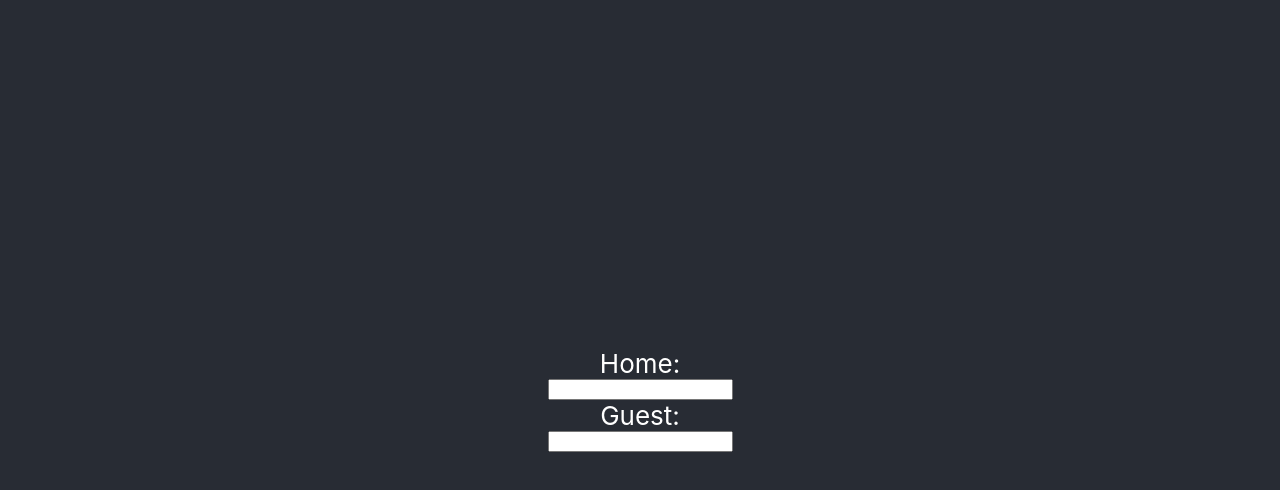
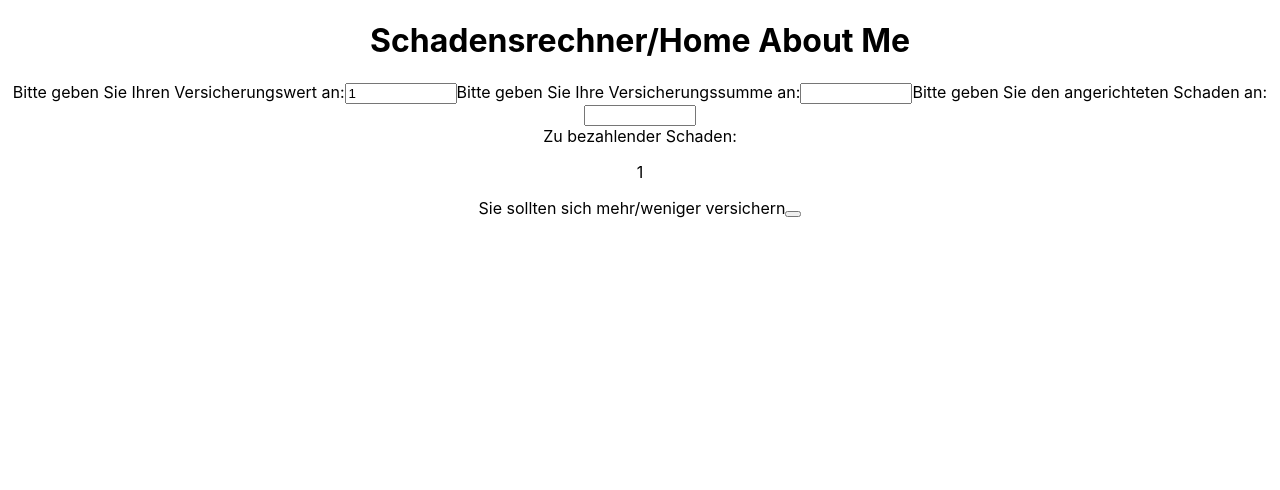
Before and after one commit to yannickschlaepferb/Versicherungsrechner, a React (Create React App) app in the folder VersicherungsrechnerProgramm/: page / in a window 1280 px wide. Shown: the top 490 px of the page. Built offline with nearby package versions, Linux system fonts and the light colour scheme.

Commit message:
erste Komponenten

```diff
--- a/VersicherungsrechnerProgramm/src/App.css
+++ b/VersicherungsrechnerProgramm/src/App.css
@@ -23,16 +23,3 @@
   font-size: calc(10px + 2vmin);
   color: white;
 }
-
-.App-link {
-  color: #61dafb;
-}
-
-@keyframes App-logo-spin {
-  from {
-    transform: rotate(0deg);
-  }
-  to {
-    transform: rotate(360deg);
-  }
-}
--- a/VersicherungsrechnerProgramm/src/App.jsx
+++ b/VersicherungsrechnerProgramm/src/App.jsx
@@ -1,16 +1,37 @@
 import logo from './logo.svg';
 import './App.css';
+import { useState } from 'react';
 
 function App() {
+  const [vw, setVW] = useState(1)
   return (
     <div className="App">
-      <header className="App-header">
-        <label for="homeLabel">Home:</label>
-        <input type="text" name="home" id="home" />
 
-        <label for="guestLabel">Guest:</label>
-        <input type="text" name="guest" id="guest"/>
-      </header>
+      <h1>Schadensrechner/Home  About Me</h1>
+      <div className="ClientAngaben">
+
+      <label for="Versicherungswert">Bitte geben Sie Ihren Versicherungswert an:</label>
+      <input type="number" id="Versicherungswert" name="Versicherungswert" min="1" max="100000000" value={vw} onChange={(e) => setVW(e.target.value)}/>
+
+      <label for="Versicherungswert">Bitte geben Sie Ihre Versicherungssumme an:</label>
+      <input type="number" id="Versicherungssumme" name="Versicherungssumme" min="1" max="100000000"/>
+
+      <label for="Versicherungswert">Bitte geben Sie den angerichteten Schaden an:</label>
+      <input type="number" id="Schaden" name="Schaden" min="1" max="100000000"/>
+
+      </div>
+      <div className="Ergebnis">
+
+      <label for="zuBezahlenderSchaden">Zu bezahlender Schaden:</label>
+      <p>
+        {vw}
+      </p>
+
+      <label id="Tipp" >Sie sollten sich mehr/weniger versichern</label>
+
+      <button></button>
+
+      </div>
     </div>
   );
 }
```
